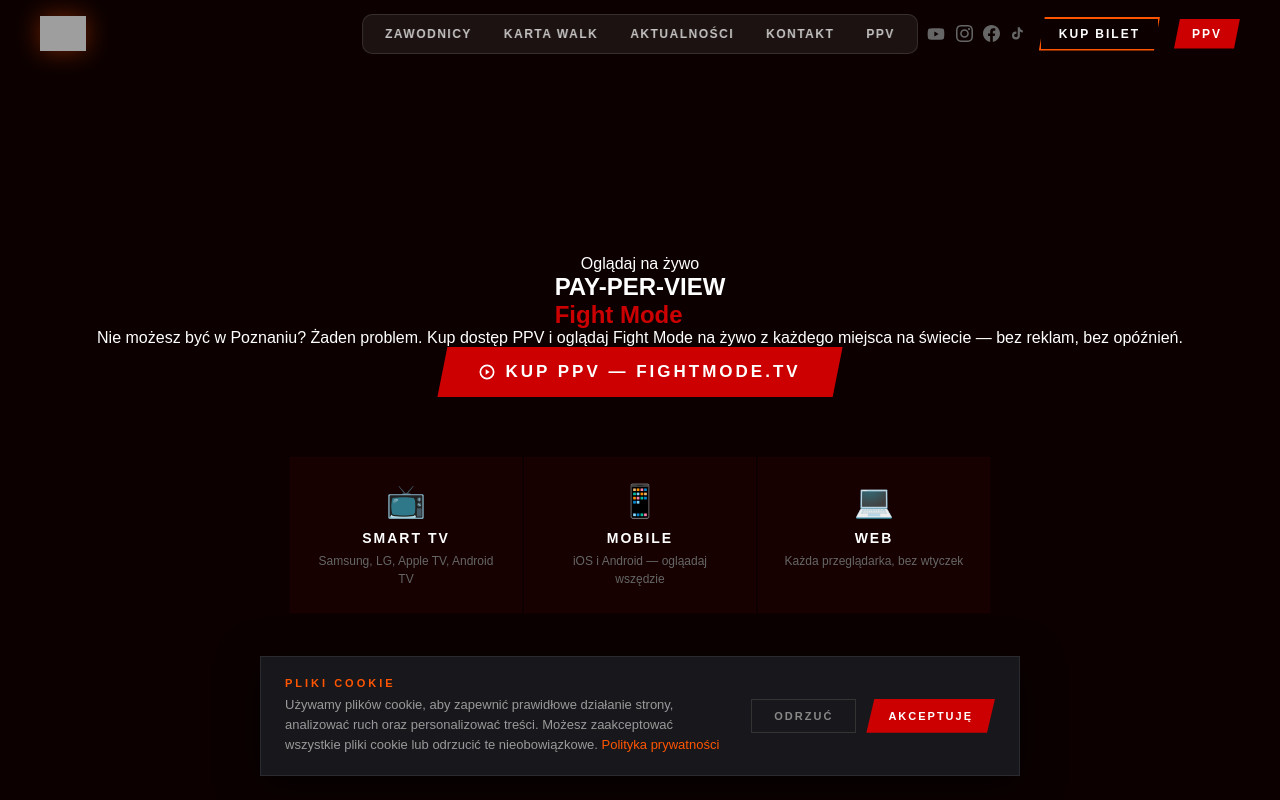
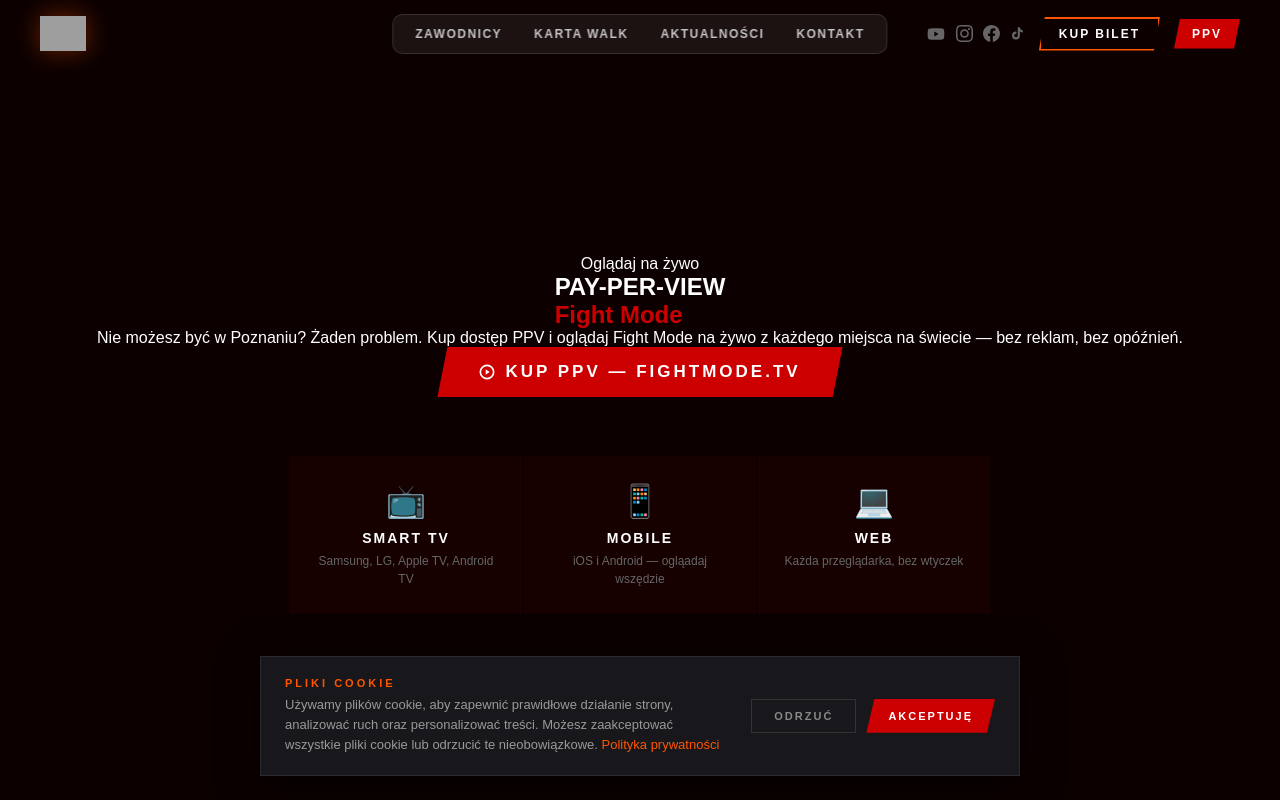
Before and after one commit to inca1122/Fight-mode, a React (Vite) app: page /Fight-mode/ppv in a window 1280 px wide. Shown: the top 800 px of the page. Built offline with nearby package versions, Linux system fonts and the light colour scheme; grey boxes are pictures that could not be loaded.

Commit message:
Replace PPV nav link with Kontakt in center nav

```diff
--- a/src/components/Navbar.tsx
+++ b/src/components/Navbar.tsx
@@ -38,7 +38,6 @@ export default function Navbar() {
             <li><Link to="/karta-walk">Karta Walk</Link></li>
             <li><Link to="/aktualnosci">Aktualności</Link></li>
             <li><Link to="/#kontakt-form">Kontakt</Link></li>
-            <li><button className="nav__ppv-btn" onClick={openPpv}>PPV</button></li>
           </ul>
         </nav>
 
```
